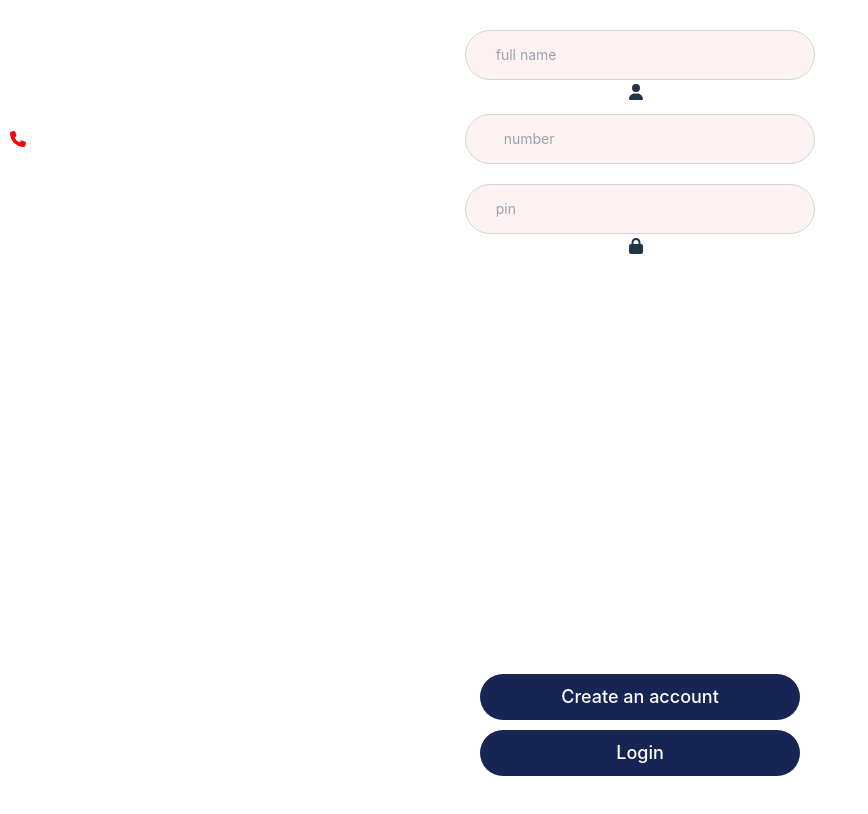
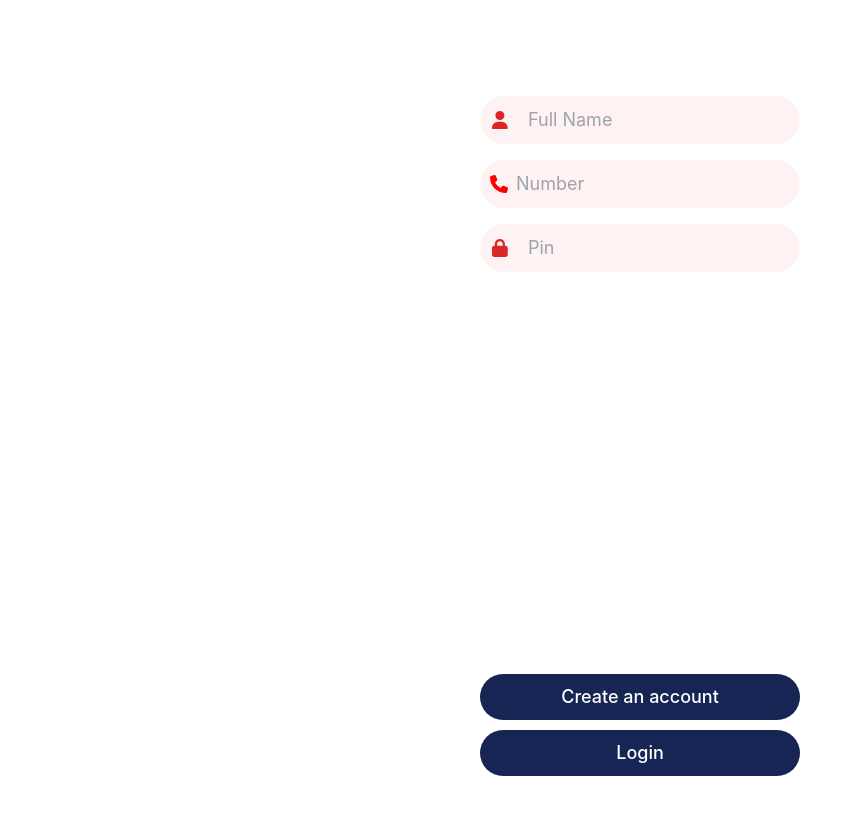
Before and after one commit to ADORSYS-GIS/e2e-banking-app, a React (Vite) app in the folder power-pay-frontend/: page / in a window 1280 px wide. Shown: the top 814 px of the page, without its empty margins (0-868 px from the left). Built offline with nearby package versions, Linux system fonts and the light colour scheme.

Commit message:
update(frontend): added links to be able to navigate through all pages on the frontend

```diff
--- a/power-pay-frontend/src/components/OTPForm.tsx
+++ b/power-pay-frontend/src/components/OTPForm.tsx
@@ -1,6 +1,8 @@
 import React, { useState } from 'react';
+import { faAsterisk } from '@fortawesome/free-solid-svg-icons';
 import { useNavigate } from 'react-router-dom';
 import '../App.css';
+import { FontAwesomeIcon } from '@fortawesome/react-fontawesome';
 
 function OTPForm() {
   const [otp, setOTP] = useState('');
@@ -54,6 +56,9 @@ function OTPForm() {
   const handleGoBack = () => {
     navigate('/');
   };
+  const handleConfirmClick = () => {
+    navigate('/home');
+};
 
   return (
     <div className="flex flex-1 flex-col justify-center space-y-5 max-w-md mx-auto mt-24">
@@ -64,19 +69,25 @@ function OTPForm() {
         </p>
       </div>
       <form className="flex flex-col max-w-md space-y-5" onSubmit={handleSubmit}>
-      <div style={{ position: 'absolute', top: '40%', left: '50%', transform: 'translate(-50%, -50%)', width: '100%', textAlign: 'center' }}>
-        <input
-          type="text"
-          placeholder="OTP"
-          value={otp}
-          onChange={handleOTPChange}
-          className="text-lg text-center rounded-full w-80 p-2.5 bg-red-50 dark:placeholder-gray-900 dark:text-black"
-          style={{ marginTop: '-50px' }} // Adjust the marginTop as needed to bring the bar up
-        />
-      </div>
+      <div className="input-group relative bottom-12 mb-12">
+            <input
+              type="password"
+              name="OTP"
+              onChange={handleOTPChange}
+              className="text-lg px-12 rounded-full w-80 p-2.5 bg-red-50 dark:placeholder-gray-400 dark:text-black required"
+              placeholder="OTP"
+              required
+            />
+            <FontAwesomeIcon
+              icon={faAsterisk}
+              size="1x"
+              className="absolute left-3 top-1/2 transform -translate-y-1/2 text-red-600"
+            />
+          </div>
         <button
           type="submit"
           className="rounded-full w-80 m-auto px-4 py-2 text-white bg-blue-950  text-lg absolute  inset-x-0 bottom-20"
+          onClick={handleConfirmClick}
         >
           Confirm
         </button>
--- a/power-pay-frontend/src/components/RecipientInfo.tsx
+++ b/power-pay-frontend/src/components/RecipientInfo.tsx
@@ -1,6 +1,6 @@
 import React from 'react';
+import { useNavigate } from 'react-router-dom';
 import { useFormik } from 'formik';
-import { Link } from 'react-router-dom';
 import { FontAwesomeIcon } from '@fortawesome/react-fontawesome';
 import { faMoneyBill } from '@fortawesome/free-solid-svg-icons';
 import { faPhone } from '@fortawesome/free-solid-svg-icons';
@@ -10,12 +10,20 @@ interface FormValues {
 }
 
 const RecipientInfo: React.FC = () => {
+    const navigate = useNavigate();
+
+    const handleCancelClick = () => {
+        navigate('/home');
+    };
+    const handleConfirmClick = () => {
+        navigate('/pin_send');
+    };
     const formik = useFormik<FormValues>({
         initialValues: {
             phone: '',
             amount: ''
         },
-        onSubmit: (values) => {
+        onSubmit: (values: any) => {
             // Handle form submission
             console.log(values);
         }
@@ -29,7 +37,7 @@ const RecipientInfo: React.FC = () => {
     };
 
     return (
-        <div className="flex  flex-col items-center justify-center h-screen bg-800 text-black text-sm">
+        <div className="flex  flex-col items-center justify-center bg-800 text-black text-sm">
             <form onSubmit={formik.handleSubmit} className="max-w-sm mx-auto w-80 mb-12">
                 <div className="flex pb-4 flex-col items-center">
                     <div className="input-group">
@@ -60,7 +68,18 @@ const RecipientInfo: React.FC = () => {
                     <FontAwesomeIcon icon={faMoneyBill} size="1x" className="absolute text-red-500 left-2 top-1/2 transform -translate-y-1/2 color-red-100" />
                     </div>
                 </div>
-                <button type="submit" className="rounded-full bg-blue-950 hover:bg-blue-950 w-80 m-auto px-4 py-2 text-white text-lg absolute  inset-x-0 bottom-12">Submit</button>
+                <div className="pt-12">
+                    <button className="rounded-full w-80 m-auto px-4 py-2 my-16 text-white bg-red-600 hover:border-red-950 text-lg absolute  inset-x-0 bottom-12"
+                    onClick={handleCancelClick}
+                    >
+                        Cancel
+                    </button>
+                    <button className="rounded-full w-80 m-auto px-4 py-2 text-white bg-blue-950  text-lg absolute  inset-x-0 bottom-12"
+                    onClick={handleConfirmClick}
+                    >
+                        Confirm
+                    </button>
+                </div>
             </form>
         </div>
     );
--- a/power-pay-frontend/src/components/RegistrationForm.tsx
+++ b/power-pay-frontend/src/components/RegistrationForm.tsx
@@ -71,7 +71,6 @@ function RegistrationForm() {
           alert('Registration failed: ' + responseData.message);
         }
       })
-
       .catch((error) => {
         // Handle network or other errors
         console.error('Error sending registration data:', error);
@@ -80,64 +79,83 @@ function RegistrationForm() {
   };
 
   const handleLoginClick = () => {
-    navigate('/UserLogin');
+    navigate('/user_login');
+  };
+  const handleregistrationClick = () => {
+    navigate('/otp');
   };
 
   return (
-    <section className="flex flex-col items-center pt-6">
+    <div className="flex flex-col items-center justify-center w-8 h-screen bg-800 text-black text-sm">
       <div className="p-6 space-y-4 md:space-y-6 sm:p-8">
         <form className="space-y-4 md:space-y-6" onSubmit={handleSubmit}>
-          <div className="input-group" style={{ position: 'absolute', top: '30px', left: '50%', transform: 'translateX(-50%)', width: '100%', textAlign: 'center' }}>
+          <div className="flex flex-col items-center text-lg absolute inset-x-0 top-12 pt-12">
+            <div className="input-group relative">
               <input
                 type="text"
                 name="name"
-              id="name"
                 value={formData.name}
                 onChange={handleInputChange}
-              className="bg-red-50 border border-gray-300 text-gray-900 sm:text-sm rounded-full focus:ring-blue-600 focus:border-blue-600 block w-full p-3.5 dark:bg-gray-700 dark:border-gray-600 dark:placeholder-gray-400 dark:text-white dark:focus:ring-blue-500 dark:focus:border-blue-500"
-              placeholder="    full name"
-              style={{ width: '350px', margin: 'auto' }}
+                className="text-lg px-12 rounded-full w-80 p-2.5 bg-red-50 dark:placeholder-gray-400 dark:text-black required"
+                placeholder="Full Name"
                 required
               />
-            <FontAwesomeIcon icon={faUser} size="1x" className="mr-2 color-red-950"/>
+              <FontAwesomeIcon
+                icon={faUser}
+                size="1x"
+                className="absolute left-3 top-1/2 transform -translate-y-1/2 text-red-600"
+              />
             </div>
-          <div className="input-group" style={{ position: 'absolute', top: '90px', left: '50%', transform: 'translateX(-50%)', width: '100%', textAlign: 'center' }}>
+            <div className="input-group mt-4">
               <input
                 type="text"
                 name="number"
-              id="number"
                 value={formData.number}
                 onChange={handleInputChange}
-              className="bg-red-50 border border-gray-300 text-gray-900 sm:text-sm rounded-full focus:ring-blue-600 focus:border-blue-600 block w-full p-3.5 dark:bg-gray-700 dark:border-gray-600 dark:placeholder-gray-400 dark:text-white dark:focus:ring-blue-500 dark:focus:border-blue-500"
-              placeholder="      number"
-              style={{ width: '350px', margin: 'auto' }}
+                className="text-lg px-9 rounded-full w-80 p-2.5 bg-red-50 dark:placeholder-gray-400 dark:text-black required"
+                placeholder="Number"
                 required
               />
-            <FontAwesomeIcon icon={faPhone} size="1x" className="mr-2 color-red-950" />
+              <FontAwesomeIcon
+                icon={faPhone}
+                size="1x"
+                className="mr-2 text-red-600"
+              />
             </div>
-          <div className="input-group" style={{ position: 'absolute', top: '160px', left: '50%', transform: 'translateX(-50%)', width: '100%', textAlign: 'center' }}>
+            <div className="input-group mt-4 relative">
               <input
-              type="text"
+                type="password"
                 name="pin"
-              id="pin"
                 value={formData.pin}
                 onChange={handleInputChange}
-              className="bg-red-50 border border-gray-300 text-gray-900 sm:text-sm rounded-full focus:ring-blue-600 focus:border-blue-600 block w-full p-3.5 dark:bg-gray-700 dark:border-gray-600 dark:placeholder-gray-400 dark:text-white dark:focus:ring-blue-500 dark:focus:border-blue-500"
-              placeholder="    pin"
-              style={{ width: '350px', margin: 'auto' }}
+                className="text-lg px-12 rounded-full w-80 p-2.5 bg-red-50 dark:placeholder-gray-400 dark:text-black required"
+                placeholder="Pin"
                 required
               />
-            <FontAwesomeIcon icon={faLock} size="1x" className="mr-2 color-red-950" />
+              <FontAwesomeIcon
+                icon={faLock}
+                size="1x"
+                className="absolute left-3 top-1/2 transform -translate-y-1/2 text-red-600"
+              />
             </div>
-          <button type="submit" className="rounded-full w-80 m-auto px-4 py-2 text-white bg-blue-950 text-lg absolute inset-x-0 bottom-20">
+          </div>
+          <button
+            type="submit"
+            onClick={handleregistrationClick}
+            className="rounded-full w-80 m-auto px-4 py-2 text-white bg-blue-950 text-lg absolute inset-x-0 bottom-20"
+          >
             Create an account
           </button>
-          <button type="button" onClick={handleLoginClick} className="rounded-full w-80 m-auto px-4 py-2 text-white bg-blue-950 text-lg absolute inset-x-0 bottom-6">
+          <button
+            type="button"
+            onClick={handleLoginClick}
+            className="rounded-full w-80 m-auto px-4 py-2 text-white bg-blue-950 text-lg absolute inset-x-0 bottom-6"
+          >
             Login
           </button>
         </form>
       </div>
-    </section>
+    </div>
   );
 }
 
--- a/power-pay-frontend/src/components/SendMoneyConfirmation.tsx
+++ b/power-pay-frontend/src/components/SendMoneyConfirmation.tsx
@@ -1,3 +1,4 @@
+import { useNavigate } from 'react-router-dom';
 interface SendMoneyConfirmationProps {
     onSuccess: (successMessage: string) => void;
   }
@@ -12,6 +13,11 @@ interface SendMoneyConfirmationProps {
 
     // success message to be displayed on the screen
     const successMessage = `Successful transfer of FCFA${amount.toFixed(2)} to ${recipientName}  on ${transferDate} . Reference: ${referenceNumber} , New Balance: FCFA${newBalance.toFixed(2)}`;
+    const navigate = useNavigate();
+
+    const handleOkClick = () => {
+        navigate('/home');
+    };
 
     return (
       <div className="flex justify-center items-center  mb-34 bg-800 text-black text-sm">
@@ -23,7 +29,8 @@ interface SendMoneyConfirmationProps {
             </div>
           </div>
           <div className="pt-12">
-            <button className="rounded-full bg-blue-950 hover:bg-blue-900 w-80 m-auto px-4 py-2 text-white text-lg absolute  inset-x-0 bottom-12" onClick={() => onSuccess(successMessage)}>
+            <button className="rounded-full bg-blue-950 hover:bg-blue-900 w-80 m-auto px-4 py-2 text-white text-lg absolute  inset-x-0 bottom-12"
+            onClick={handleOkClick}>
               OK
             </button>
           </div>
--- a/power-pay-frontend/src/components/UserLogin.tsx
+++ b/power-pay-frontend/src/components/UserLogin.tsx
@@ -1,7 +1,16 @@
 import { FontAwesomeIcon } from '@fortawesome/react-fontawesome';
 import { faPhone } from '@fortawesome/free-solid-svg-icons/faPhone';
 import { faUser } from '@fortawesome/free-solid-svg-icons';
+import { useNavigate } from 'react-router-dom';
 const UserLogin: React.FC = () => {
+    const navigate = useNavigate();
+
+    const handleLoginClick = () => {
+        navigate('/home');
+    };
+    const handleRegisterClick = () => {
+        navigate('/');
+    };
     return (
       <div className="flex justify-center items-center  mb-34  bg-800 text-black text-sm">
         <FontAwesomeIcon icon={faUser} size="4x" className="text-center w-80 justify-center align-middle pb-9 pt-12 absolute top-3"  />
@@ -17,10 +26,13 @@ const UserLogin: React.FC = () => {
                 </form>
             </div>
             <div className="pt-12">
-                <button className="rounded-full w-80 m-auto px-4 py-2 my-16 text-white bg-blue-950 hover:border-blue-950 text-lg absolute  inset-x-0 bottom-12">
+                <button className="rounded-full w-80 m-auto px-4 py-2 my-16 text-white bg-blue-950 hover:border-blue-950 text-lg absolute  inset-x-0 bottom-12"
+                onClick={handleLoginClick }
+                >
                     Login
                 </button>
-                <button className="rounded-full w-80 m-auto px-4 py-2 text-white bg-blue-950  text-lg absolute  inset-x-0 bottom-12">
+                <button className="rounded-full w-80 m-auto px-4 py-2 text-white bg-blue-950  text-lg absolute  inset-x-0 bottom-12"
+                onClick={handleRegisterClick}>
                     Register
                 </button>
           </div>
--- a/power-pay-frontend/src/components/paymentoption.tsx
+++ b/power-pay-frontend/src/components/paymentoption.tsx
@@ -1,44 +1,33 @@
-import React, { useState } from 'react';
-import QRScannerComponent from './scan_rq';
-import RecipientInfo from './RecipientInfo'; // Import the RecipientInfo component
-import { Link } from "react-router-dom";
+import React from 'react';
+import { useNavigate } from 'react-router-dom';
 
 const PaymentOptions: React.FC = () => {
-  const [showQRScanner, setShowQRScanner] = useState<boolean>(false);
-  const [showInputManually, setShowInputManually] = useState<boolean>(false);
+  const navigate = useNavigate();
 
-  const handleScanQRClick = () => {
-    setShowQRScanner(true);
-    setShowInputManually(false); // Close InputManuallyComponent if open
-  };
-
-  const handleInputManuallyClick = () => {
-    setShowInputManually(true);
-    setShowQRScanner(false); // Close QRScannerComponent if open
-  };
-
+    const handleManuallyClick = () => {
+        navigate('/recipient_info');
+    };
+    const handleQRscanClick = () => {
+        navigate('/QR_scan');
+    };
   return (
     <div className="container">
-      <div className="bg-gray-100 absolute inset-x-6 top-12 h-40 rounded-lg">
+      <div className="absolute inset-x-6 top-12 h-40 rounded-lg">
         <h5 className="h-auto text-center pt-9 mb-2 text-2xl font-bold tracking-tight text-black">Payment Option.</h5>
         <h5 className="text-center pt-9 mb-2 text-black">Choose the option you wish to pay</h5>
       </div>
       <div className="pt-12">
-        <Link to={`RecipientInfo`}>
-          <button onClick={handleInputManuallyClick} className='bg-blue-950 rounded-full w-80 m-auto px-4  text-white text-lg absolute  inset-x-0 mb-20 bottom-12'>Input Manually</button>
+          <button onClick={handleManuallyClick} className='bg-blue-950 rounded-full w-80 m-auto px-4  text-white text-lg absolute  inset-x-0 mb-20 bottom-12'>Input Manually</button>
           <br></br>
-        </Link>
         <div className="pt-12">
-  <Link to={`QRScannerComponent`}>
-          <button onClick={handleScanQRClick} className="bg-blue-950 rounded-full w-80 m-auto px-4  text-white text-lg absolute  inset-x-0 bottom-12"
+          <button onClick={handleQRscanClick} className="bg-blue-950 rounded-full w-80 m-auto px-4  text-white text-lg absolute  inset-x-0 bottom-12"
            type='button'>
             QR Scan
           </button>
-</Link>
         </div>
       </div>
-      {showQRScanner && <QRScannerComponent />}
-      {showInputManually && <RecipientInfo />} {/* Render RecipientInfo component when showInputManually is true */}
+      {/* {showQRScanner && <QRScannerComponent />}
+      {showInputManually && <RecipientInfo />} Render RecipientInfo component when showInputManually is true */}
     </div>
   );
 };
--- a/power-pay-frontend/src/components/pinInput.tsx
+++ b/power-pay-frontend/src/components/pinInput.tsx
@@ -1,5 +1,15 @@
+import { faLock } from '@fortawesome/free-solid-svg-icons';
+import { FontAwesomeIcon } from '@fortawesome/react-fontawesome';
+import { useNavigate } from 'react-router-dom';
 const PinInput: React.FC = () => {
+  const navigate = useNavigate();
 
+    const handleCancelClick = () => {
+        navigate('/recipient_info');
+    };
+    const handleConfirmClick = () => {
+        navigate('/send_money_confirmation');
+    };
 
 
 
@@ -14,14 +24,32 @@ const PinInput: React.FC = () => {
         </div>
         <div className="input-area">
           <form className="max-w-sm mx-auto flex  rounded-lg w-80 m-auto text-lg absolute  inset-x-0">
-            <input type="password"maxLength={4} id="number-input" className="text-lg text-center   rounded-full w-80 p-2.5 bg-red-50  dark:placeholder-gray-400 dark:text-black" placeholder="Enter PIN" required />
+            <div className="input-group">
+                <input
+                type="password"
+                maxLength={4}
+                id="number-input"
+                className="text-lg text-center rounded-full w-80 p-2.5 bg-red-50 dark:placeholder-gray-400 dark:text-black"
+                placeholder="Enter PIN"
+                required
+                />
+                <FontAwesomeIcon
+                icon={faLock}
+                size="1x"
+                className="absolute left-3 top-1/2 transform -translate-y-1/2 text-red-600"
+                />
+            </div>
           </form>
         </div>
         <div className="pt-12">
-          <button className="rounded-full w-80 m-auto px-4 py-2 my-16 text-white bg-red-600 hover:border-red-950 text-lg absolute  inset-x-0 bottom-12">
+          <button className="rounded-full w-80 m-auto px-4 py-2 my-16 text-white bg-red-600 hover:border-red-950 text-lg absolute  inset-x-0 bottom-12"
+          onClick={handleCancelClick}
+          >
             Cancel
           </button>
-          <button className="rounded-full w-80 m-auto px-4 py-2 text-white bg-blue-950  text-lg absolute  inset-x-0 bottom-12">
+          <button className="rounded-full w-80 m-auto px-4 py-2 text-white bg-blue-950  text-lg absolute  inset-x-0 bottom-12"
+          onClick={handleConfirmClick}
+          >
             Confirm
           </button>
         </div>
--- a/power-pay-frontend/src/components/route.tsx
+++ b/power-pay-frontend/src/components/route.tsx
@@ -13,7 +13,7 @@ const router = createBrowserRouter([
     },
     {
         path: "/RecipientInfo",
-                      element: <RecipientInfo.tsx/>,
+                      element: <RecipientInfo/>,
     },
     {
         path: "/qRScannerComponent",
--- a/power-pay-frontend/src/components/scan_rq.tsx
+++ b/power-pay-frontend/src/components/scan_rq.tsx
@@ -1,10 +1,15 @@
 import {  useEffect, useRef as ref } from 'react';
+import { useNavigate } from 'react-router-dom';
 import { Scanner as S } from '@yudiel/react-qr-scanner'; // Importing Scanner from @yudiel/react-qr-scanner
 const Scanner: any = S;
 
 
 const QRScannerComponent  = () => {
+  const navigate = useNavigate();
 
+    const handleCancelClick = () => {
+        navigate('/payment');
+    };
   const qrScannerRef = ref<any>(null);
   useEffect(() => {
     if (qrScannerRef.current) {
@@ -30,6 +35,7 @@ const QRScannerComponent  = () => {
 
   return (
     <div>
+      <div className="flex rounded-lg w-80 m-auto px-4 py-2  text-lg absolute  inset-x-0 top-4">
         <Scanner
           ref={qrScannerRef}
           on={handleScan}
@@ -37,7 +43,15 @@ const QRScannerComponent  = () => {
           facingMode="environment"
           style={{ width: '100%', height: 'auto' }}
         />
-      <button onClick={() => qrScannerRef.current?.start()} className="bg-blue-950 rounded-full w-80 m-auto px-4  text-white text-lg absolute  p-2.5 inset-x-0 bottom-12">Start Scan</button>
+      </div>
+      <div className="pt-12">
+      <button className="rounded-full w-80 m-auto px-4 py-2 my-16 text-white bg-red-600 hover:border-red-950 text-lg absolute  inset-x-0 bottom-12"
+          onClick={handleCancelClick }
+          >
+            Cancel
+          </button>
+        <button onClick={() => qrScannerRef.current?.start()} className="rounded-full w-80 m-auto px-4 py-2 text-white bg-blue-950  text-lg absolute  inset-x-0 bottom-12">Start Scan</button>
+      </div>
     </div>
   );
 };
```
Also changed, not shown: 1 other file (tests, documents, lock files or other folders). Lines whose indentation alone changed are shown as unchanged.
